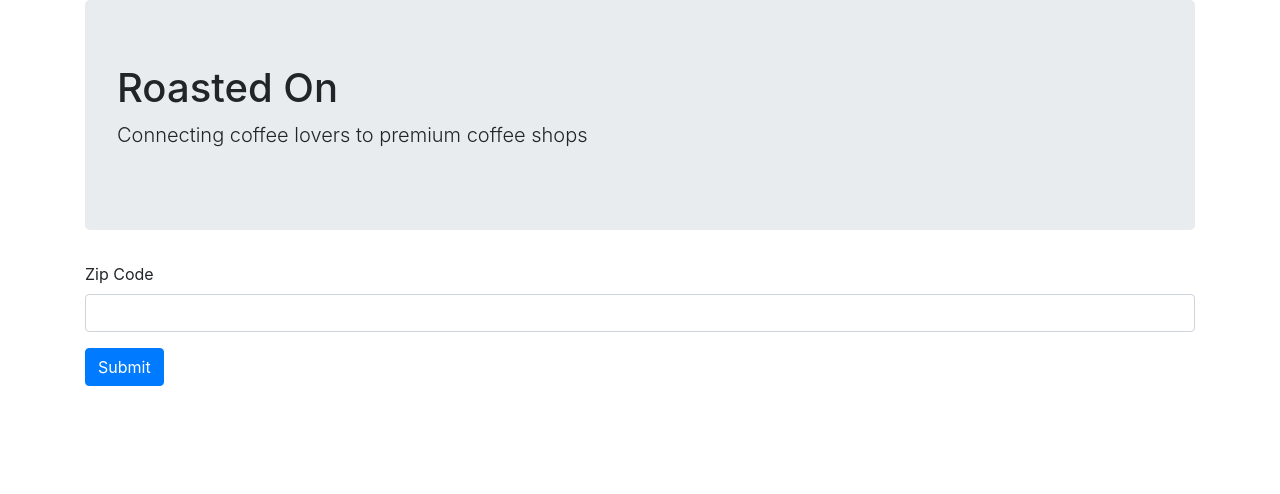
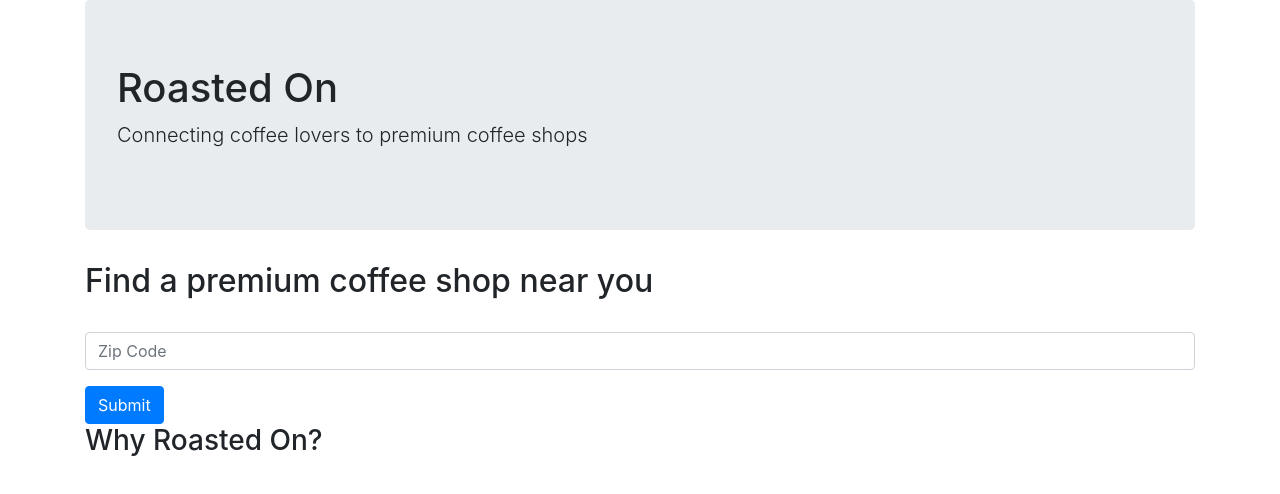
Before and after one commit to t-fa/roastedon, a React (Create React App) app: page / in a window 1280 px wide. Shown: the top 494 px of the page. Built offline with nearby package versions, Linux system fonts and the light colour scheme.

Commit message:
Added state to ZipCode; added Info

```diff
--- a/src/App.js
+++ b/src/App.js
@@ -1,11 +1,11 @@
 import React from 'react';
-import { render } from 'react-dom';
 
 function App() {
   return (
     <div class="container">
       <Jumbotron />
       <ZipCode />
+      <Info />
     </div>
   );
 }
@@ -20,12 +20,25 @@ function Jumbotron() {
 }
 
 class ZipCode extends React.Component {
+  constructor(props) {
+    super(props);
+    this.state = {
+      zip: ''
+    };
+  }
   render() {
     return (
       <form>
+        <h2>Find a premium coffee shop near you</h2>
         <div class="form-group">
-          <label for="exampleInputEmail1">Zip Code</label>
-          <input type="text" class="form-control" id="zipcode" />
+          <label for="zipcode"></label>
+          <input
+            placeholder="Zip Code"
+            type="text"
+            class="form-control"
+            id="zipcode"
+            value={this.state.zip}
+          />
         </div>
         <button type="submit" class="btn btn-primary">
           Submit
@@ -35,4 +48,12 @@ class ZipCode extends React.Component {
   }
 }
 
+function Info() {
+  return (
+    <div>
+      <h3>Why Roasted On?</h3>
+    </div>
+  );
+}
+
 export default App;
```
